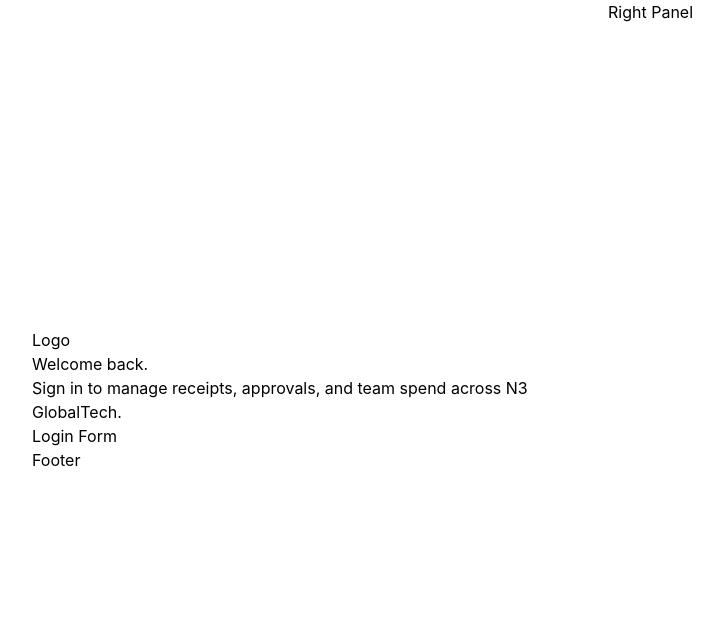
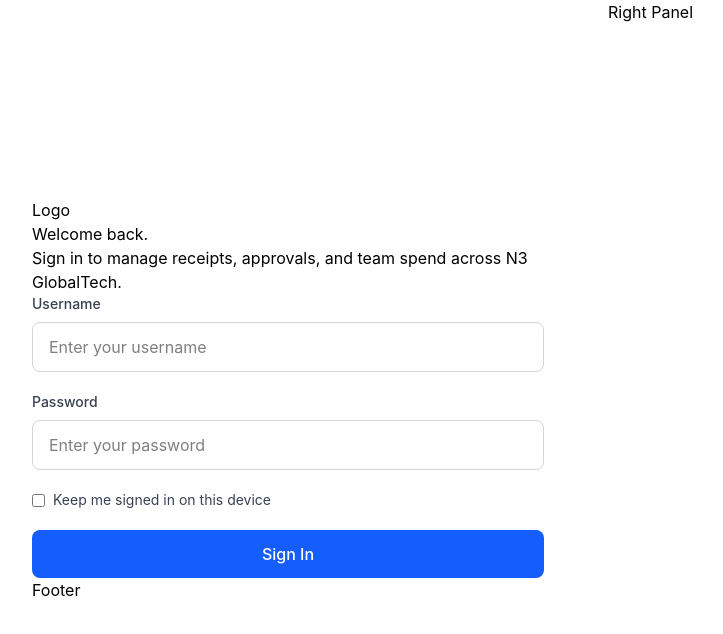
Before and after one commit to sidharthspacejs/ExpenseTracker, a React app in the folder frontend/: page / in a window 1280 px wide. Shown: the top 634 px of the page, without its empty margins (32-755 px from the left). Built offline with nearby package versions, Linux system fonts and the light colour scheme; the HTML template or start-up script is replaced by a standard one.

Commit message:
LoginForm completed

```diff
--- a/frontend/src/components/login/LoginForm.jsx
+++ b/frontend/src/components/login/LoginForm.jsx
@@ -1,8 +1,68 @@
 const LoginForm = () => {
     return (
-        <div>
-            Login Form
-        </div>
+        <form className="flex flex-col gap-5">
+
+            <div>
+
+                <label
+                htmlFor="username"
+                className="block mb-2 text-sm font-medium text-gray-700"
+                >
+                    Username
+                </label>
+
+                <input
+
+                 id="username"
+                 name="username"
+                 type="text"
+                 placeholder="Enter your username"
+                 className="w-full px-4 py-3 border border-gray-300 rounded-lg focus:outline-none focus:ring-2 focus:ring-blue-500"
+
+                />
+
+            </div>
+
+            <div>
+                <label
+                htmlFor="password"
+                className="block mb-2 text-sm font-medium text-gray-700"
+                >
+                    Password
+                </label>
+
+                <input
+
+                 id="password"
+                 name="password"
+                 type="password"
+                 placeholder="Enter your password"
+                 className="w-full px-4 py-3 border border-gray-300 rounded-lg focus:outline-none focus:ring-2 focus:ring-blue-500"
+                />
+            </div>
+
+            <div className="flex items-center gap-2">
+                <input
+                type="checkbox"
+                id="remember"
+                />
+
+                <label
+                htmlFor="remember"
+                className="text-sm text-gray-700"
+                >
+                    Keep me signed in on this device
+                </label>
+            </div>
+
+            <button
+            type="submit"
+            className="w-full py-3 bg-blue-600 text-white rounded-lg font-medium hover:bg-blue-700"
+            >
+                Sign In
+            </button>
+
+        </form>
     );
 };
 
```
